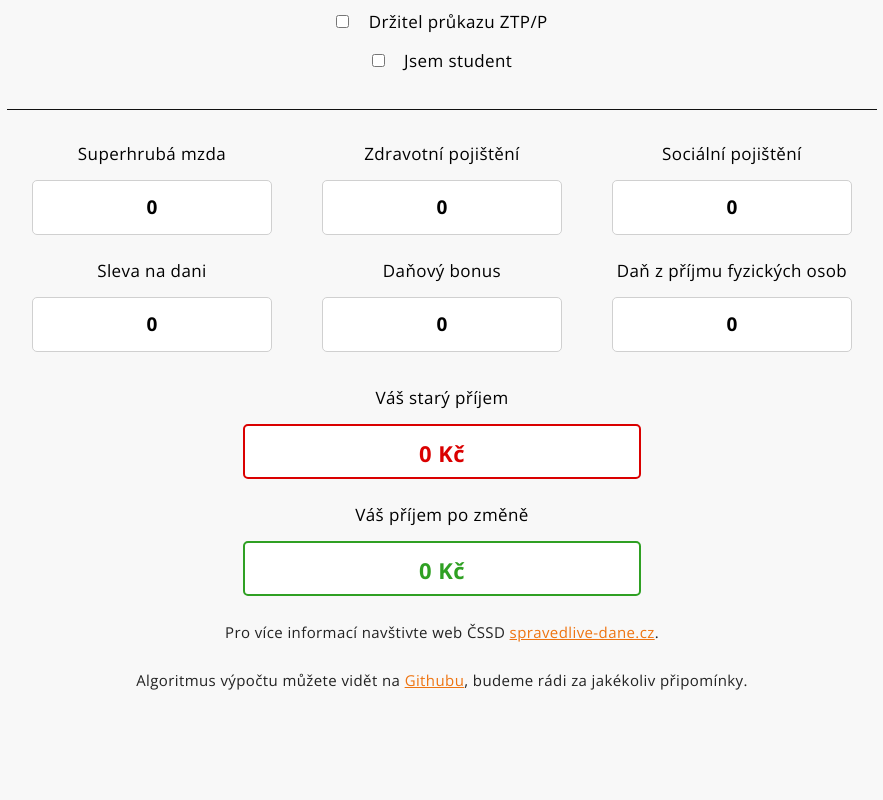
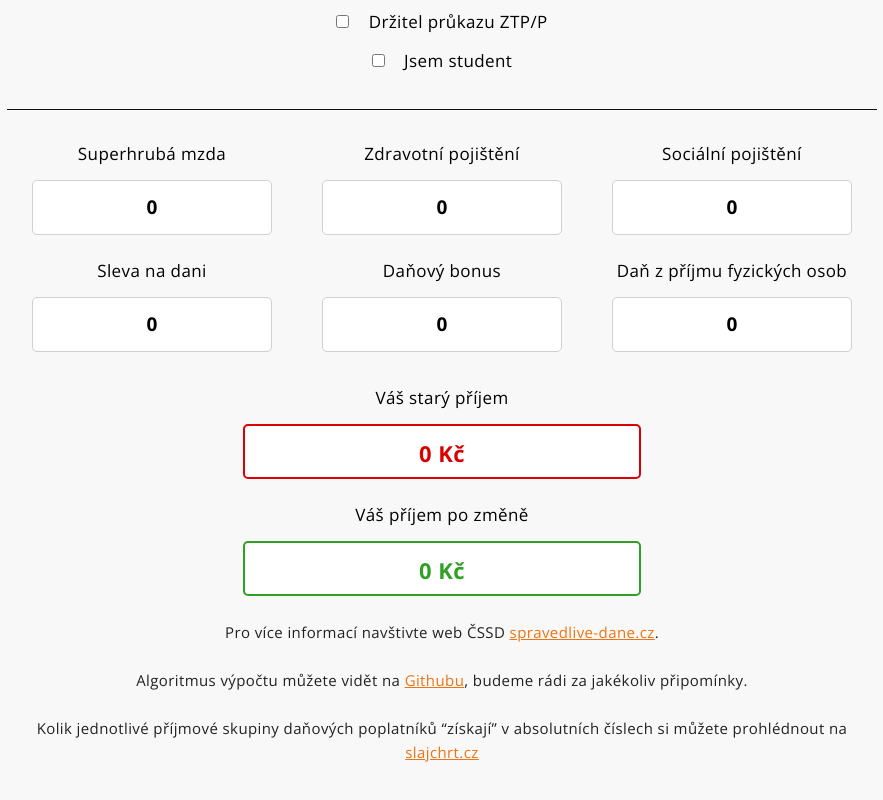
Before and after one commit to BLACKBERRYIT/nespravedlive-dane.cz, a plain HTML site: page index.html in a window 1280 px wide. Shown: the part 1385-2185 px from the top of the page, without its empty margins (198-1081 px from the left). Before the commit the page ends 2151 px from the top, so only its background shows below. Drawn offline with nearby package versions, Linux system fonts and the light colour scheme.

Commit message:
added link to slajchrt.cz

```diff
--- a/index.html
+++ b/index.html
@@ -154,6 +154,9 @@
                     <p class="text">
                         Algoritmus výpočtu můžete vidět na <a href="https://github.com/isnotgood/nespravedlive-dane.cz/blob/master/svinstvo.js">Githubu</a>, budeme rádi za jakékoliv připomínky.
                     </p>
+                    <p class="text">
+                        Kolik jednotlivé příjmové skupiny daňových poplatníků &ldquo;získají&rdquo; v absolutních číslech si můžete prohlédnout na <a href="http://slajchrt.cz/spravedlive-dane.htm">slajchrt.cz</a>
+                    </p>
                 </fieldset>
             </form>
         </div>
```
